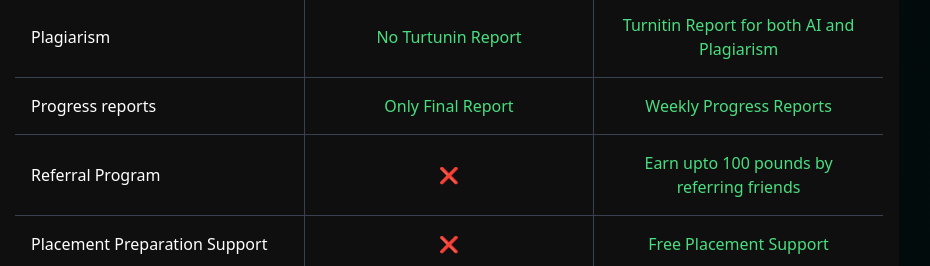
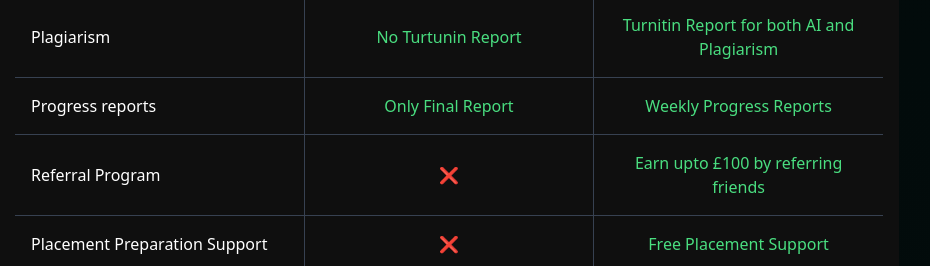
Before and after one commit to Qriocity-Company/Qriocity, a React (Vite) app: page /thesis-service in a window 1280 px wide. Shown: the part 8820-9086 px from the top of the page, without its empty margins (191-1121 px from the left). Built offline with nearby package versions, Linux system fonts and the light colour scheme.

Commit message:
Update WebinarUK.jsx

```diff
--- a/src/pages/WebinarUK.jsx
+++ b/src/pages/WebinarUK.jsx
@@ -200,7 +200,7 @@ const data2 = [
   {
     name: "Referral Program",
     check1: "❌",
-    check2: "Earn upto 100 pounds by referring friends",
+    check2: "Earn upto £100  by referring friends",
   },
   {
     name: "Placement Preparation Support",
```
